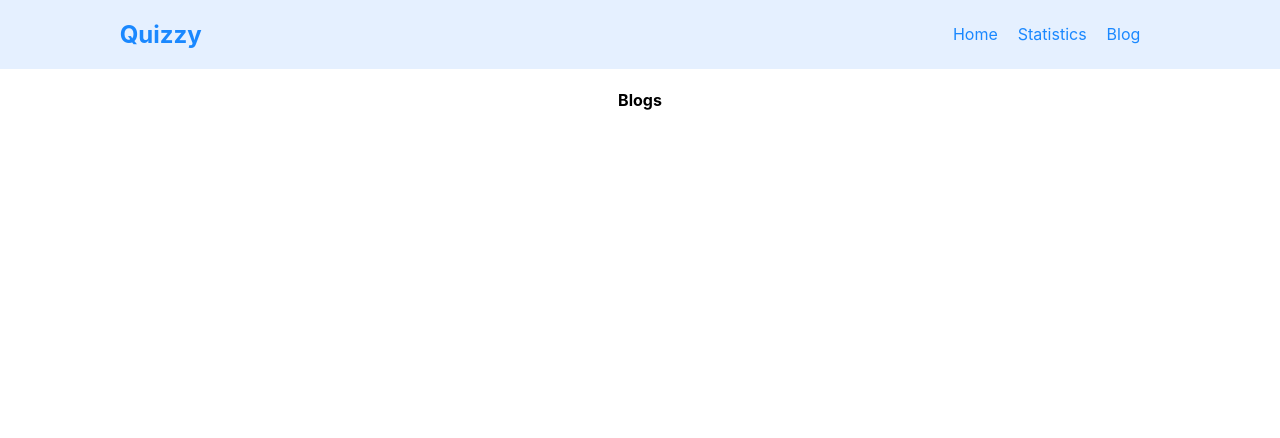
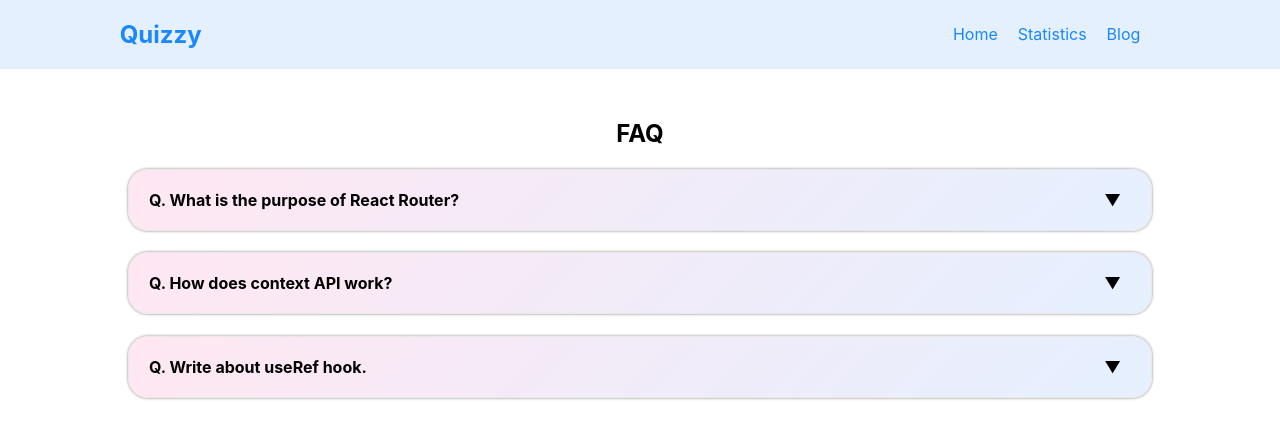
Before and after one commit to m7real/quizzy, a React (Create React App) app: page /blog in a window 1280 px wide. Shown: the top 438 px of the page. Built offline with nearby package versions, Linux system fonts and the light colour scheme.

Commit message:
blog added

```diff
--- /dev/null
+++ b/src/components/AccordionItem/AccordionItem.css
@@ -0,0 +1,37 @@
+.faq {
+  background: linear-gradient(135deg, #ffe7f2, #e5f0ff);
+  border: 1px solid rgb(235, 232, 232);
+  border-radius: 20px;
+  text-align: left;
+  padding: 20px;
+  box-shadow: 0 0 3px 0 rgb(128, 128, 128);
+}
+
+.faq-q {
+  cursor: pointer;
+  position: relative;
+}
+
+.collapse-arrow {
+  position: absolute;
+  right: 30px;
+}
+.d-block {
+  display: block;
+}
+.d-none {
+  display: none;
+}
+.fw-semibold {
+  font-weight: 600;
+}
+@media only screen and(min-width:550px) and (max-width: 768px) {
+  .collapse-arrow {
+    right: 20px;
+  }
+}
+@media only screen and (max-width: 549px) {
+  .collapse-arrow {
+    right: 10px;
+  }
+}
--- /dev/null
+++ b/src/components/AccordionItem/AccordionItem.js
@@ -0,0 +1,19 @@
+import React, { useState } from "react";
+import "./AccordionItem.css";
+
+const AccordionItem = ({ item }) => {
+  const [collapse, setCollapse] = useState(false);
+  return (
+    <div>
+      <h4 onClick={() => setCollapse(!collapse)} className="faq faq-q">
+        Q. {item.q}
+        <span className="collapse-arrow">{collapse ? "▲" : "▼"}</span>
+      </h4>
+      <p className={`faq ${collapse ? "d-block" : "d-none"}`}>
+        <span className="fw-semibold">Ans.</span> {item.a}
+      </p>
+    </div>
+  );
+};
+
+export default AccordionItem;
--- a/src/components/Blog/Blog.css
+++ b/src/components/Blog/Blog.css
@@ -0,0 +1,10 @@
+.blog-container {
+  margin: 50px auto;
+  width: 80vw;
+}
+@media only screen and (max-width: 767px) {
+  .blog-container {
+    margin-top: 30px;
+    /* width: 100vw; */
+  }
+}
--- a/src/components/Blog/Blog.js
+++ b/src/components/Blog/Blog.js
@@ -1,9 +1,33 @@
 import React from "react";
+import AccordionItem from "../AccordionItem/AccordionItem";
+import "./Blog.css";
 
 const Blog = () => {
+  const items = [
+    {
+      id: 1,
+      q: "What is the purpose of React Router?",
+      a: "",
+    },
+    {
+      id: 2,
+      q: "How does context API work?",
+      a: "",
+    },
+    {
+      id: 3,
+      q: "Write about useRef hook.",
+      a: "",
+    },
+  ];
   return (
-    <div>
-      <h4>Blogs</h4>
+    <div className=" blog-container">
+      <h2 className="mb-4">FAQ</h2>
+      <div>
+        {items.map((item) => (
+          <AccordionItem key={item.id} item={item}></AccordionItem>
+        ))}
+      </div>
     </div>
   );
 };
```
